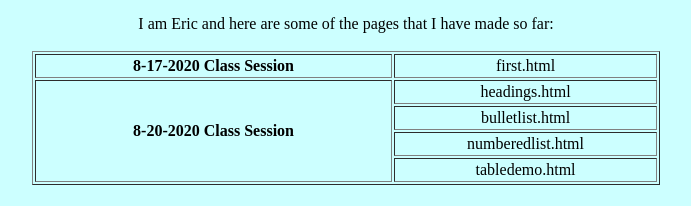
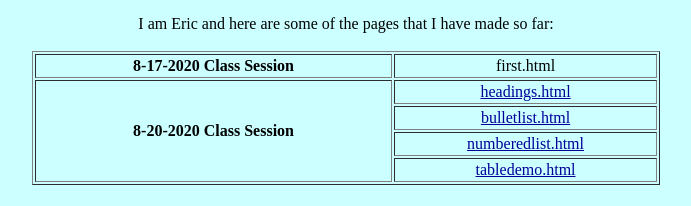
Before and after one commit to emalvarado294/emalvarado294.github.io, a plain HTML site: page index.html in a window 1280 px wide. Shown: the part 93-299 px from the top of the page, without its empty margins (294-985 px from the left). Drawn offline with Linux system fonts and the light colour scheme.

Commit message:
Update index.html

```diff
--- a/index.html
+++ b/index.html
@@ -24,19 +24,19 @@ I am Eric and here are some of the pages that I have made so far:<br>
           <tr>
             <td colspan="1" rowspan="4" style="vertical-align: middle; text-align: center;"><span style="font-weight: bold;">8-20-2020 Class Session</span><br>
             </td>
-            <td style="vertical-align: top; text-align: center;">headings.html<br>
+            <td style="vertical-align: top; text-align: center;"><a href="headings.html">headings.html</a><br>
             </td>
           </tr>
           <tr>
-            <td style="vertical-align: top; text-align: center;">bulletlist.html<br>
+            <td style="vertical-align: top; text-align: center;"><a href="bulletlist.html">bulletlist.html</a><br>
             </td>
           </tr>
           <tr>
-            <td style="vertical-align: top; text-align: center;">numberedlist.html<br>
+            <td style="vertical-align: top; text-align: center;"><a href="numberedlist.html">numberedlist.html</a><br>
             </td>
           </tr>
           <tr>
-            <td style="vertical-align: top; text-align: center;">tabledemo.html</td>
+            <td style="vertical-align: top; text-align: center;"><a href="tabledemo.html">tabledemo.html</a></td>
           </tr>
         </tbody>
       </table>
```
